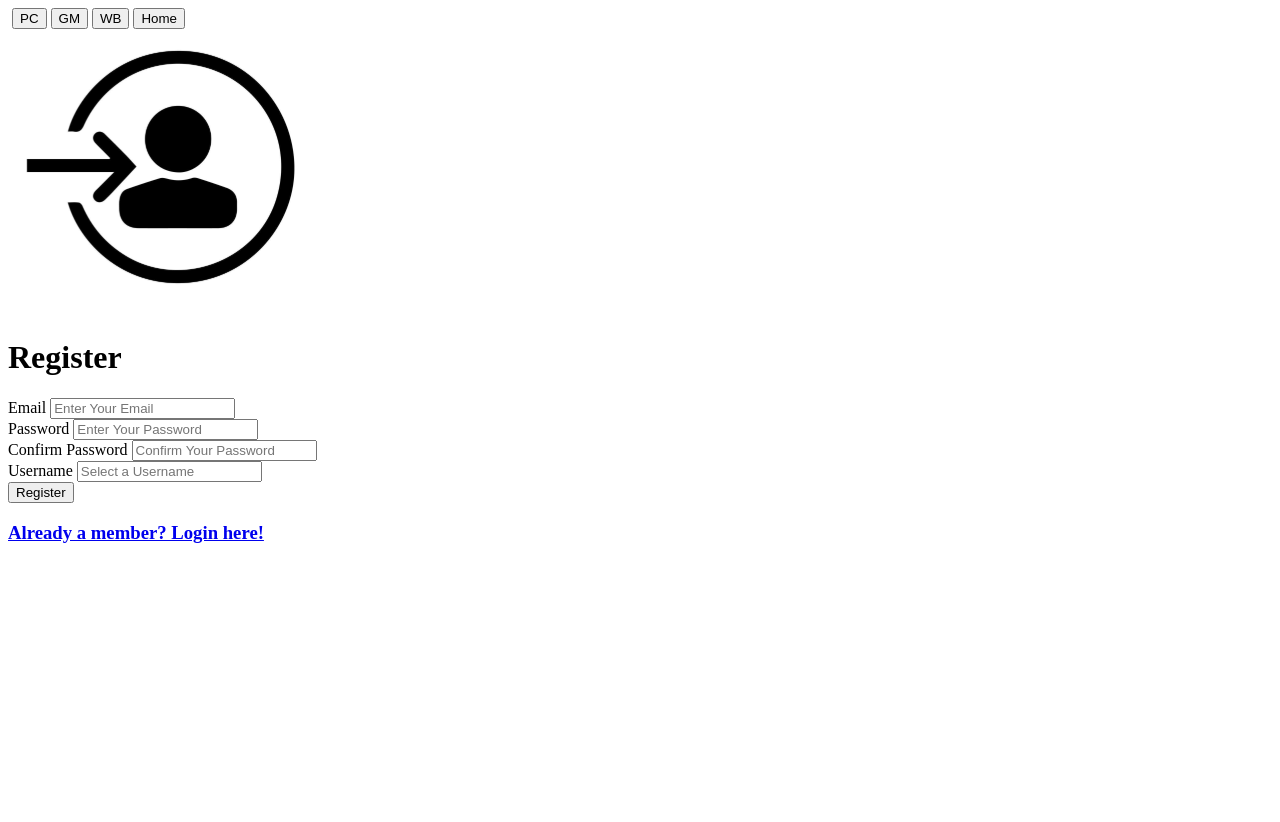
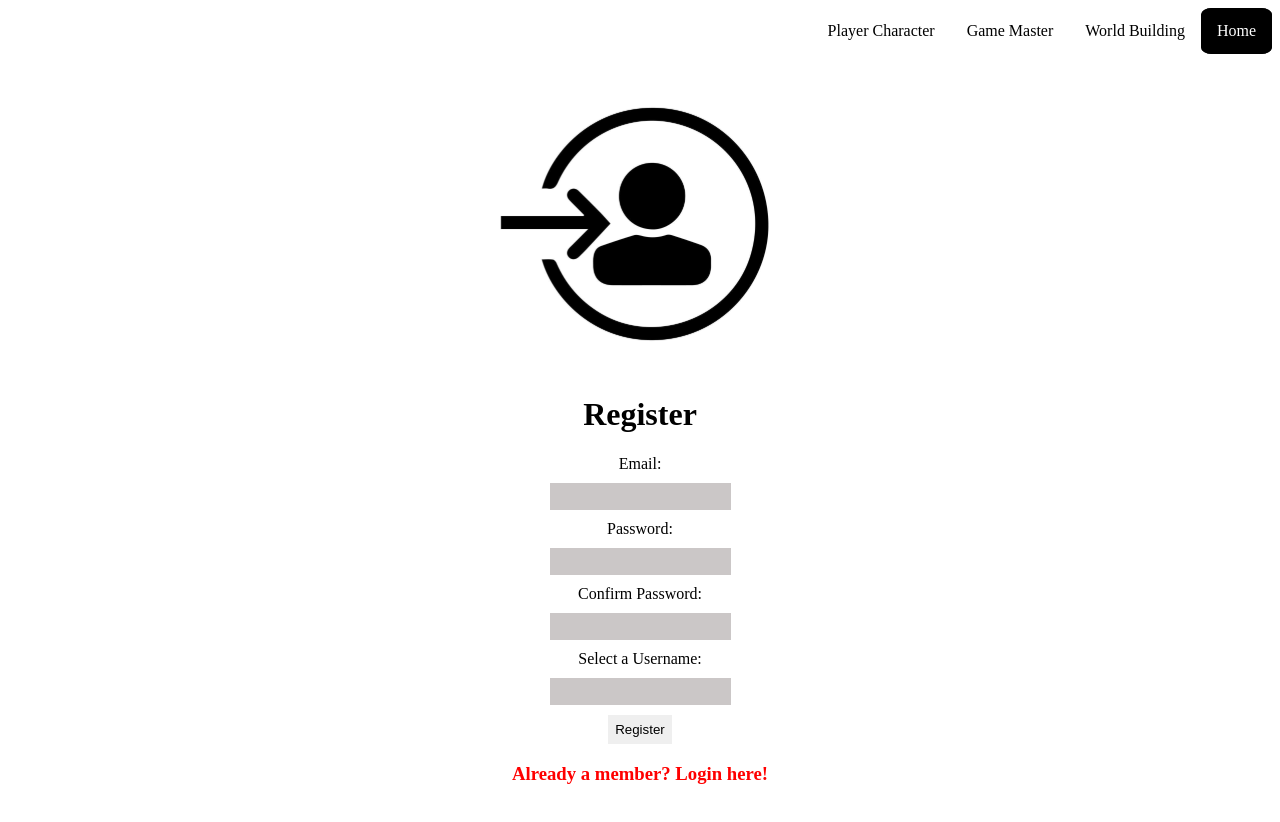
Before and after one commit to happybird22/Lab307.1, a plain HTML site: page Pages/Register.html in a window 1280 px wide. Before the commit the page ends 800 px from the top, so only its background shows below. Drawn offline with Linux system fonts and the light colour scheme.

Commit message:
added nav bar styling

```diff
--- a/Pages/Register.html
+++ b/Pages/Register.html
@@ -4,30 +4,31 @@
     <meta charset="UTF-8">
     <meta name="viewport" content="width=device-width, initial-scale=1.0">
     <title>Registration</title>
+    <link rel="stylesheet" href="../Styles/index.css">
 </head>
 <body>
     <nav>
+        <ul>
         <img src="" alt="">
-        <a href=""><button>PC</button></a>
-        <a href=""><button>GM</button></a>
-        <a href=""><button>WB</button></a>
-        <a href="/index.html"><button>Home</button></a>
+        <li id="SignIn"><a id="SignIn" href="../index.html">Home</a></li>
+        <li><a href="">World Building</a></li>
+        <li><a href="">Game Master</a></li>
+        <li><a href="">Player Character</a></li>
+        </ul>
       </nav>
 <form action="#">
     <img src="../Images/LoginIcon.png" alt="">
     <h1>Register</h1>
-    <label for="Email">Email</label>
-    <input type="email" placeholder="Enter Your Email" id="email" required><br>
-    <label for="password">Password</label>
-    <input type="password" placeholder="Enter Your Password" id="password"><br>
-    <label for="confirm password">Confirm Password</label>
-    <input type="confirm password" placeholder="Confirm Your Password" id="confirm password"><br>
-    <label for="First Name">Username</label>
-    <input type="Username" placeholder="Select a Username" id="Username"><br>
+    <label for="Email">Email:</label><br>
+    <input type="email" id="email" required><br>
+    <label for="password">Password:</label><br>
+    <input type="password" id="password"><br>
+    <label for="confirm password">Confirm Password:</label><br>
+    <input type="confirm password" id="confirm password"><br>
+    <label for="First Name">Select a Username:</label><br>
+    <input type="Username" id="Username"><br>
+    <a href=""><button>Register</button></a>
+    <a id="error" href="./Login.html"><h3 id="error">Already a member? Login here!</h3></a>
 </form>
-<div>
-    <a href=""><button>Register</button></a>
-    <a href="./Login.html"><h3>Already a member? Login here!</h3></a>
-</div>
 </body>
 </html>
--- a/Styles/index.css
+++ b/Styles/index.css
@@ -1,8 +1,56 @@
-.metamorphous-regular {
-    font-family: "Metamorphous", serif;
-    font-weight: 400;
-    font-style: normal;
-  }
-nav{
-  box-align: left;
+ ul{
+  list-style-type: none;
+  margin: 0;
+  padding: 0;
+  overflow: hidden;
+  background-color: white;
+ }
+ li{
+  float: right;
+ }
+ td,th{
+  border: 1px solid red;
+ }
+ table{
+  width: 100%;
+  text-align: center;
+ }
+ table{
+  width: 200px;
+  height: 300px;
+  text-align: center;
+  border: 5px black;
+ }
+ li a{
+  display: block;
+  color: black;
+  text-align: center;
+  padding: 14px 16px;
+  text-decoration: none;
+ }
+ #SignIn{
+  background-color: black;
+  border-radius: 15%;
+  color: white;
+ }
+ form{
+  display: block;
+  text-align: center;
+  padding-top: 2rem;
+  padding-bottom: 2rem;
 }
+#error{
+    color: red;
+    text-decoration: none;
+}
+input{
+    background-color: rgba(190, 185, 185, 0.801);
+    border: none;
+    height: 25px;
+    margin-top: 10px;
+    margin-bottom: 10px;
+}
+button{
+    border: none;
+    padding: 7px;
+}
```
Also changed, not shown: Pages/Login.html (+13 -12 lines), index.html (+12 -7 lines).
